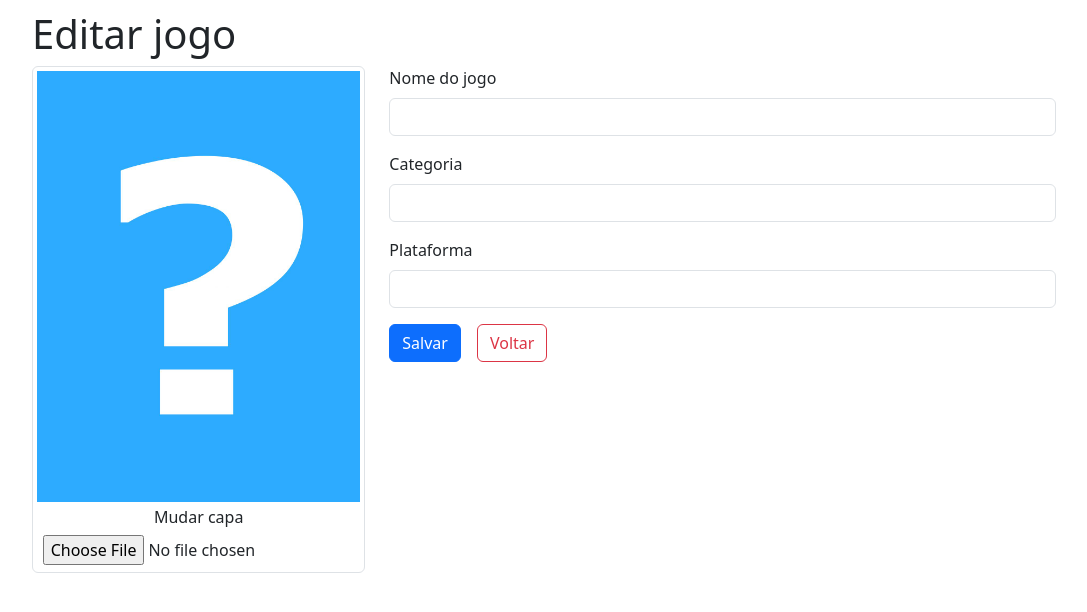
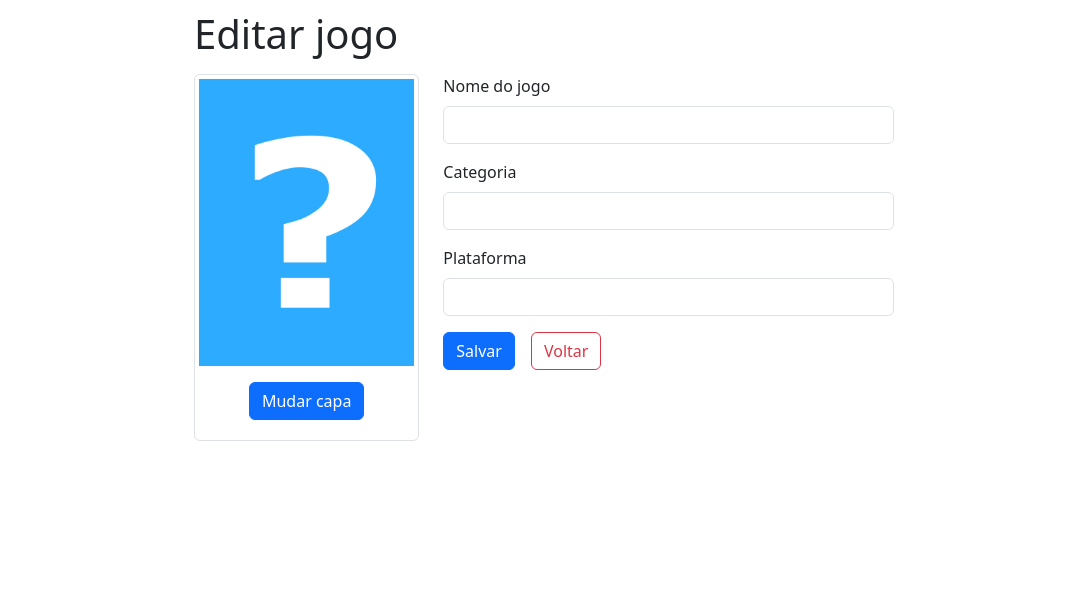
Before and after one commit to feliven/Flask-crie-uma-webapp-com-Python, a Flask app: page /editar-jogo/1 in a window 1280 px wide. Shown: the top 612 px of the page, without its empty margins (108-1195 px from the left). Run offline with Flask 3, Linux system fonts and the light colour scheme; the visitor is signed in with stand-in values (Sample User, id 1); some libraries are stand-ins or nearby versions.

Commit message:
ajusta interface em celulares

```diff
--- a/static/app.css
+++ b/static/app.css
@@ -1,15 +1,11 @@
 body {
   padding-top: 10px;
-}
-
-.btn {
-  margin-bottom: 10px;
 }
 
 .container {
   border-radius: 4px;
   margin: auto;
-  width: 80%;
+  width: min(95vw, 700px);
 }
 
 .little-container {
@@ -20,25 +16,6 @@
 figcaption {
   text-align: center;
   margin: 3px auto;
-}
-
-.file-container {
-  overflow: hidden;
-  position: relative;
-}
-
-.file-container [type="file"] {
-  cursor: pointer;
-  display: block;
-  font-size: 999px;
-  filter: alpha(opacity=0);
-  min-height: 100%;
-  min-width: 100%;
-  opacity: 0;
-  position: absolute;
-  right: 0;
-  text-align: right;
-  top: 0;
 }
 
 td {
--- a/templates/editar-jogo.html
+++ b/templates/editar-jogo.html
@@ -1,10 +1,15 @@
 {% extends "template.html" %} {% block conteudo %}
-<form method="post" action="{{ url_for('atualizar') }}" enctype="multipart/form-data" class="d-flex gap-4">
-  <figure class="img-thumbnail col-md-4">
+<form
+  method="post"
+  action="{{ url_for('atualizar') }}"
+  enctype="multipart/form-data"
+  class="d-flex flex-column flex-md-row column-gap-4"
+>
+  <figure class="img-thumbnail col-8 col-md-4 mx-auto d-block">
     <img src="{{ url_for('imagem', nome_arquivo=capa_jogo) }}" alt="" class="img-fluid" />
-    <figcaption>
-      <label for="capa" class="file-container">Mudar capa</label>
-      <input type="file" name="imagem" id="capa" accept=".jpg,.png" />
+    <figcaption class="my-2 my-md-3">
+      <label for="capa" class="btn btn-primary">Mudar capa</label>
+      <input type="file" name="imagem" id="capa" accept=".jpg,.png" class="d-none" />
     </figcaption>
   </figure>
   <fieldset class="d-flex flex-column gap-3 col-md-8">
--- a/templates/lista.html
+++ b/templates/lista.html
@@ -1,6 +1,6 @@
 {% extends "template.html" %} {% block conteudo %}
 
-<div class="d-flex justify-content-between">
+<div class="d-flex justify-content-between mb-2">
   <div>
     <a class="btn btn-primary" href="{{ url_for('login') }}">Login</a>
     <a class="btn btn-outline-danger" href="{{ url_for('logout') }}">Logout</a>
@@ -8,7 +8,8 @@
   <a class="btn btn-primary" href="{{ url_for('adicionar_jogo') }}">Adicionar jogo</a>
 </div>
 
-<table class="table table-striped table-responsive table-bordered">
+<div class="table-responsive">
+  <table class="table table-striped table-bordered">
     <thead class="thead-default">
       <tr>
         <th>Nome</th>
@@ -30,4 +31,5 @@
       {% endfor %}
     </tbody>
   </table>
+</div>
 {% endblock %}
--- a/templates/template.html
+++ b/templates/template.html
@@ -16,7 +16,7 @@
         {% endfor %}
       </ul>
       {% endif %} {% endwith %}
-      <div class="page-header">
+      <div class="page-header mb-3">
         <h1>{{ titulo }}</h1>
       </div>
       {% block conteudo %}{% endblock %}
```
Also changed, not shown: templates/adicionar-jogo.html (+10 -5 lines). Lines whose indentation alone changed are shown as unchanged.
